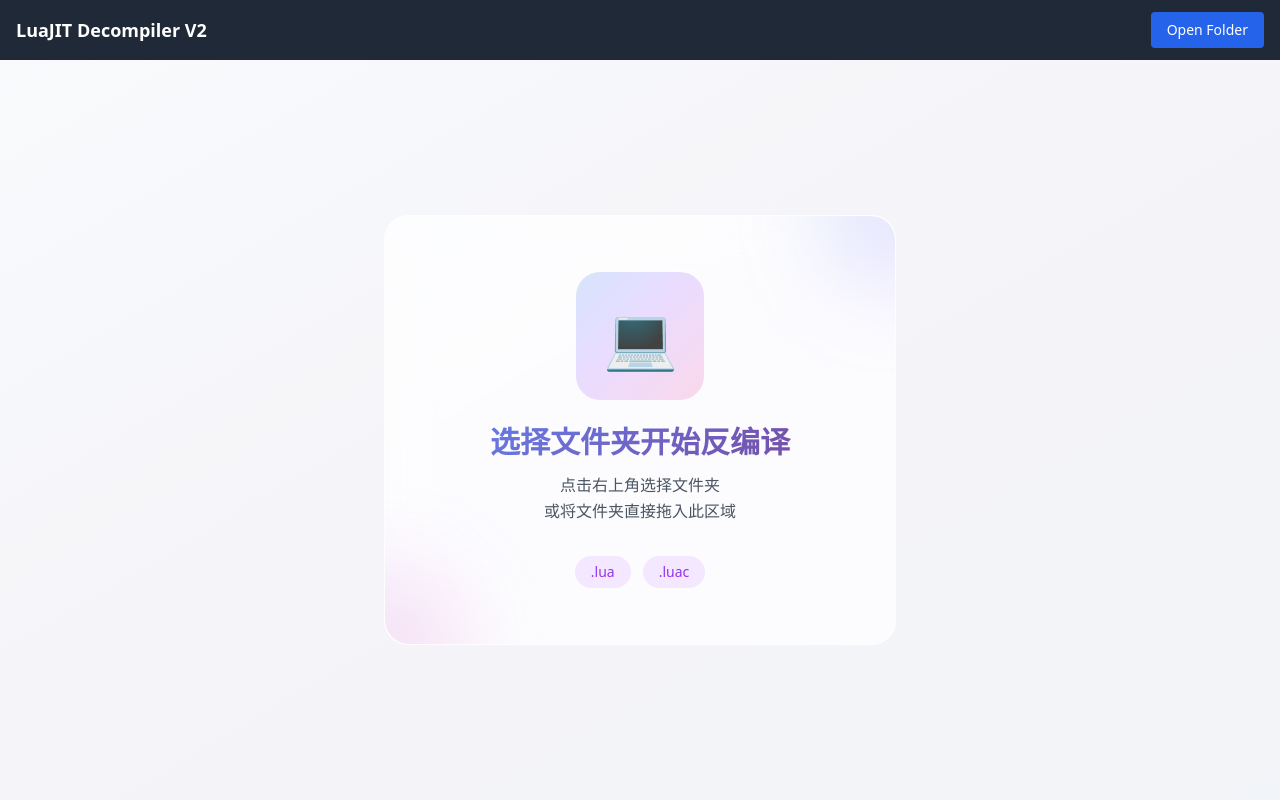
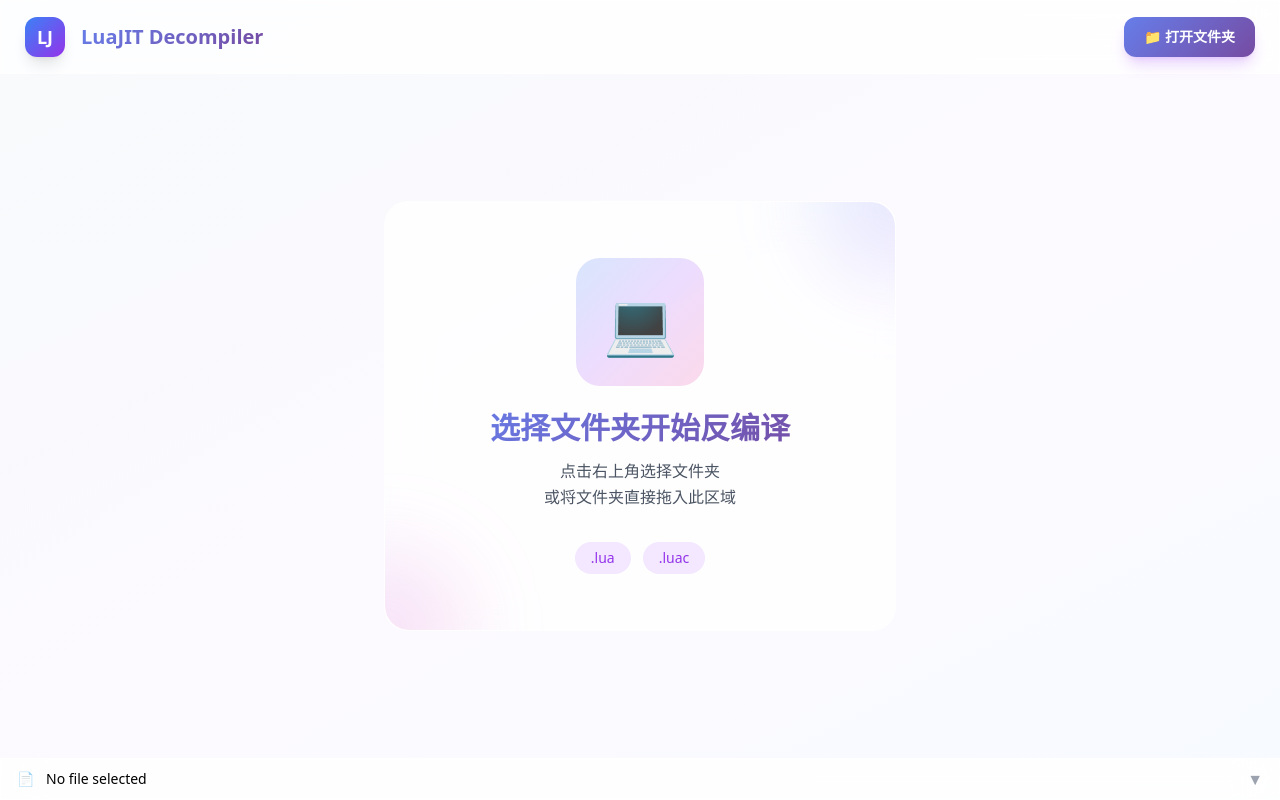
Before and after one commit to liudonghua123/luajit-decompiler-online, a Vue app: page / in a window 1280 px wide. Built offline with nearby package versions, Linux system fonts and the light colour scheme.

Commit message:
refactor: complete UI redesign with macOS style
Co-Authored-By: Claude Opus 4.7 <noreply@anthropic.com>

```diff
--- a/src/App.vue
+++ b/src/App.vue
@@ -3,35 +3,78 @@ import { ref, computed } from 'vue'
 import FolderTree from './components/FolderTree.vue'
 import CodeViewer from './components/CodeViewer.vue'
 import DropZone from './components/DropZone.vue'
+import StatusBar from './components/StatusBar.vue'
+import FilePreview from './components/FilePreview.vue'
 import { useFileSystem } from './composables/useFileSystem'
 import { useWasmDecompiler } from './composables/useWasmDecompiler'
+import { detectFileType, type FileCategory } from './utils/fileTypeDetector'
 
-const { fileTree, projectName, isSupported, selectFolder, handleDrop, readFile, clearProject } = useFileSystem()
+const { fileTree, projectName, isSupported, selectFolder, handleDrop, readFile, clearProject, getFileInfo } = useFileSystem()
 const { isLoading: wasmLoading, error: wasmError, decompile } = useWasmDecompiler()
 
 const selectedPath = ref<string | null>(null)
 const currentCode = ref('')
 const currentLanguage = ref('lua')
 const currentFileName = ref('')
+
+// File preview state
+const currentBuffer = ref<ArrayBuffer | null>(null)
+const currentFileType = ref<{ category: FileCategory; mimeType: string; description: string } | null>(null)
+const fileSize = ref(0)
+const fileEncoding = ref('')
+const modifiedTime = ref('')
+const lineCount = ref(0)
+const decompileStatus = ref<'success' | 'error' | 'pending' | undefined>(undefined)
+
 const hasProject = computed(() => fileTree.value.length > 0)
+const isLuaFile = computed(() => currentFileType.value?.category === 'lua')
 
 async function onSelect(path: string, handle: FileSystemFileHandle) {
   selectedPath.value = path
   currentFileName.value = path.split('/').pop() || ''
+  currentCode.value = ''
+  lineCount.value = 0
+  decompileStatus.value = 'pending'
 
   const buffer = await readFile(handle)
   if (!buffer) {
     currentCode.value = 'Failed to read file'
+    decompileStatus.value = 'error'
     return
   }
 
+  currentBuffer.value = buffer
+  fileSize.value = buffer.byteLength
+
+  // Detect file type
+  currentFileType.value = detectFileType(buffer, currentFileName.value)
+
+  // Get file info
+  const fileInfo = await getFileInfo(handle)
+  if (fileInfo) {
+    fileEncoding.value = fileInfo.encoding
+    modifiedTime.value = fileInfo.modified?.toLocaleString() || ''
+  }
+
+  // Handle based on file type
+  if (currentFileType.value.category === 'lua') {
+    // Try to decompile
     const result = await decompile(buffer)
     if (result.success) {
       currentCode.value = result.output
       currentLanguage.value = 'lua'
+      lineCount.value = result.output.split('\n').length
+      decompileStatus.value = 'success'
     } else {
-    currentCode.value = `-- Decompile error: ${result.error}\n-- Raw content:\n\n${new TextDecoder().decode(buffer)}`
+      // If decompile fails, show as text (might be lua source)
+      currentCode.value = new TextDecoder().decode(buffer)
       currentLanguage.value = 'lua'
+      lineCount.value = currentCode.value.split('\n').length
+      decompileStatus.value = 'error'
+    }
+  } else {
+    // Non-Lua files will be handled by FilePreview component
+    decompileStatus.value = undefined
   }
 }
 
@@ -45,64 +88,111 @@ async function openFolder() {
 </script>
 
 <template>
-  <div class="h-screen flex flex-col bg-gray-100">
-    <!-- Toolbar -->
-    <div class="flex items-center justify-between px-4 py-3 bg-gray-800 text-white">
+  <div class="h-screen flex flex-col bg-gradient-to-br from-slate-50 via-purple-50/30 to-blue-50/30">
+    <!-- Top Toolbar - Glass Effect -->
+    <header class="glass border-b border-white/20 z-50">
+      <div class="flex items-center justify-between px-6 py-4">
+        <!-- Left: Logo & Title -->
         <div class="flex items-center gap-4">
-        <h1 class="text-lg font-semibold">LuaJIT Decompiler V2</h1>
-        <span v-if="projectName" class="text-gray-400">| {{ projectName }}</span>
+          <div class="w-10 h-10 rounded-xl bg-gradient-to-br from-blue-500 to-purple-600 flex items-center justify-center text-white font-bold text-lg shadow-lg">
+            LJ
           </div>
-      <div class="flex items-center gap-2">
-        <span v-if="wasmLoading" class="text-sm text-yellow-400">Loading WASM...</span>
+          <div>
+            <h1 class="text-xl font-bold gradient-text">LuaJIT Decompiler</h1>
+            <p v-if="projectName" class="text-xs text-gray-500">{{ projectName }}</p>
+          </div>
+        </div>
+
+        <!-- Right: Actions -->
+        <div class="flex items-center gap-3">
+          <span v-if="wasmLoading" class="text-sm text-purple-600 animate-pulse">
+            ⏳ Loading WASM...
+          </span>
           <button
             v-if="isSupported"
-          class="px-4 py-2 bg-blue-600 hover:bg-blue-700 rounded text-sm font-medium"
+            class="btn-gradient px-5 py-2.5 rounded-xl text-sm font-semibold shadow-lg shadow-purple-500/25"
             @click="openFolder"
           >
-          Open Folder
+            📁 打开文件夹
           </button>
           <button
             v-if="hasProject"
-          class="px-4 py-2 bg-gray-600 hover:bg-gray-700 rounded text-sm font-medium"
+            class="px-4 py-2.5 rounded-xl text-sm font-medium bg-gray-100 hover:bg-gray-200 text-gray-700 transition-all"
             @click="clearProject"
           >
-          Clear
+            ✕ 清除
           </button>
         </div>
       </div>
+    </header>
 
-    <!-- Error banner -->
-    <div v-if="wasmError" class="bg-red-100 border border-red-400 text-red-700 px-4 py-2">
-      {{ wasmError }}
+    <!-- Error Banner -->
+    <div v-if="wasmError" class="mx-6 mt-4 px-4 py-3 bg-red-50 border border-red-200 text-red-600 rounded-xl text-sm">
+      ⚠️ {{ wasmError }}
     </div>
 
-    <!-- Main content -->
-    <div class="flex-1 flex overflow-hidden">
-      <!-- Left panel - File tree -->
-      <div v-if="hasProject" class="w-72 flex-shrink-0">
+    <!-- Main Content -->
+    <main class="flex-1 flex overflow-hidden">
+      <!-- Left Sidebar - File Tree -->
+      <aside v-if="hasProject" class="w-72 flex-shrink-0 flex flex-col">
         <FolderTree :tree="fileTree" :selected-path="selectedPath" @select="onSelect" />
+      </aside>
+
+      <!-- Right Panel - Content Area -->
+      <section class="flex-1 flex flex-col overflow-hidden">
+        <!-- Drop Zone (no project) -->
+        <DropZone v-if="!hasProject" @drop="onDrop" />
+
+        <!-- File Content -->
+        <template v-else>
+          <!-- File Tab Bar -->
+          <div v-if="currentFileName" class="glass px-4 py-2 border-b border-white/20 flex items-center gap-2 flex-shrink-0">
+            <span class="text-sm font-medium text-gray-700">{{ currentFileName }}</span>
+            <span v-if="currentFileType" class="px-2 py-0.5 bg-purple-100 text-purple-600 text-xs rounded-full">
+              {{ currentFileType.description }}
+            </span>
           </div>
 
-      <!-- Right panel - Code viewer -->
-      <div class="flex-1 flex flex-col">
-        <DropZone v-if="!hasProject" @drop="onDrop" />
-
-        <template v-else>
-          <div v-if="currentFileName" class="px-4 py-2 bg-gray-200 text-sm font-medium">
-            {{ currentFileName }}
-          </div>
-          <div class="flex-1">
+          <!-- Content Viewer -->
+          <div class="flex-1 overflow-hidden">
+            <!-- Code Viewer (Lua files) -->
             <CodeViewer
-              v-if="currentCode"
+              v-if="isLuaFile && currentCode"
               :code="currentCode"
               :language="currentLanguage"
             />
-            <div v-else class="h-full flex items-center justify-center text-gray-500">
-              Click a file to decompile
-            </div>
-          </div>
-        </template>
+
+            <!-- File Preview (Non-Lua files) -->
+            <FilePreview
+              v-else-if="currentBuffer && currentFileType && currentFileType.category !== 'lua'"
+              :buffer="currentBuffer"
+              :file-name="currentFileName"
+              :mime-type="currentFileType.mimeType"
+              :description="currentFileType.description"
+            />
+
+            <!-- Empty State -->
+            <div v-else-if="!currentFileName" class="h-full flex items-center justify-center text-gray-400">
+              <div class="text-center">
+                <div class="text-5xl mb-4" aria-hidden="true">👈</div>
+                <p class="text-lg">从左侧选择一个文件开始</p>
               </div>
             </div>
           </div>
         </template>
+      </section>
+    </main>
+
+    <!-- Status Bar -->
+    <StatusBar
+      :file-name="currentFileName"
+      :file-path="selectedPath || ''"
+      :file-size="fileSize"
+      :file-type="currentFileType?.description || ''"
+      :encoding="fileEncoding"
+      :modified-time="modifiedTime"
+      :decompile-status="decompileStatus"
+      :line-count="lineCount"
+    />
+  </div>
+</template>
--- a/src/composables/useFileSystem.ts
+++ b/src/composables/useFileSystem.ts
@@ -72,6 +72,21 @@ export function useFileSystem() {
     projectName.value = ''
   }
 
+  async function getFileInfo(fileHandle: FileSystemFileHandle): Promise<{ size: number; encoding: string; modified?: Date; lastModified?: number } | null> {
+    try {
+      const file = await fileHandle.getFile()
+      return {
+        size: file.size,
+        encoding: 'UTF-8',
+        modified: file.lastModified ? new Date(file.lastModified) : undefined,
+        lastModified: file.lastModified
+      }
+    } catch (e) {
+      console.error('Failed to get file info:', e)
+      return null
+    }
+  }
+
   return {
     rootHandle,
     fileTree,
@@ -80,6 +95,7 @@ export function useFileSystem() {
     selectFolder,
     handleDrop,
     readFile,
-    clearProject
+    clearProject,
+    getFileInfo
   }
 }
```
Lines whose indentation alone changed are shown as unchanged.
